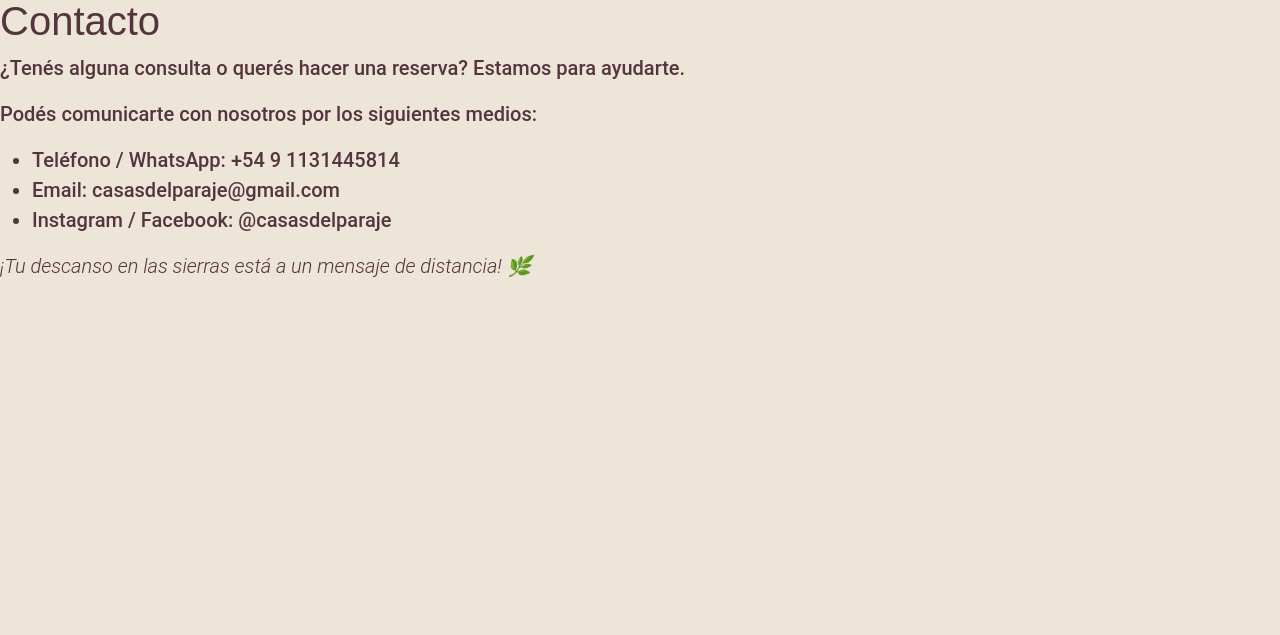
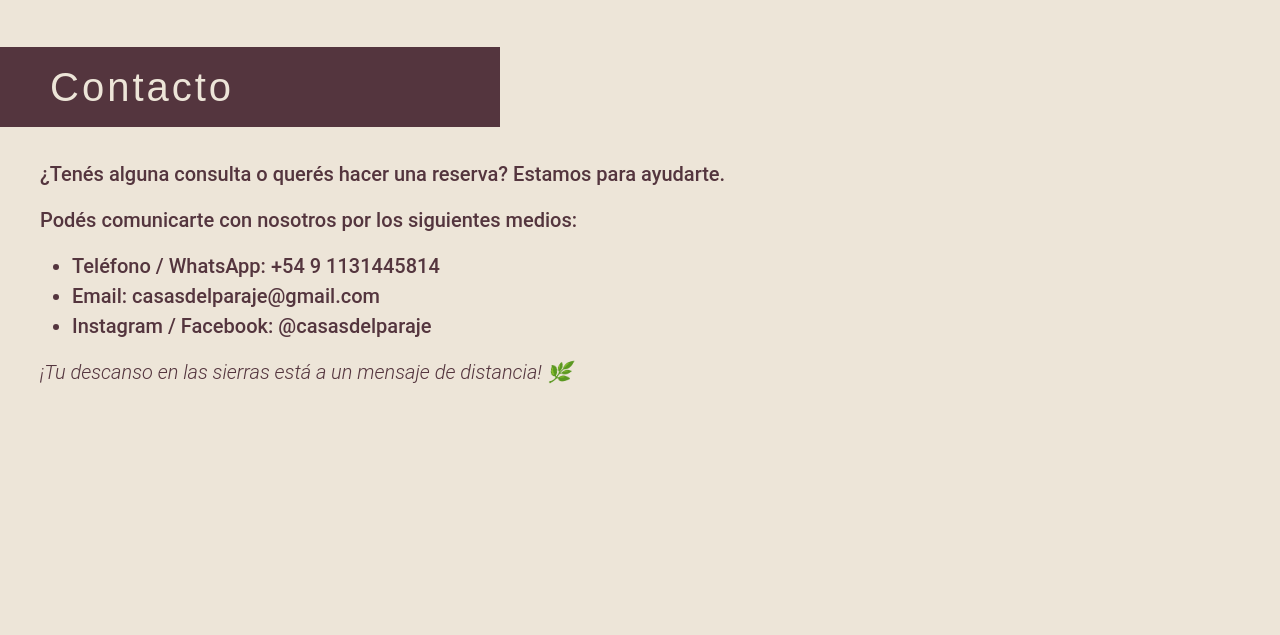
Before and after one commit to franbhaurigot/Entrega-Coderhouse, a plain HTML site: page pages/contacto.html in a window 1280 px wide. Shown: the part 93-728 px from the top of the page. Drawn offline with nearby package versions, Linux system fonts and the light colour scheme.

Commit message:
termine la solapa de contacto

```diff
--- a/pages/contacto.html
+++ b/pages/contacto.html
@@ -42,11 +42,12 @@
             </div>
         </nav>
     </header>
-    <main>
-        <h1>Contacto</h1>
+    <main class="main-pages">
+        <h1 class="h1-pages">Contacto</h1>
 
         <!-- separe los textos en varios <p></p> para que aparezcan separados y no sea un choclo todo junto -->
 
+        <div class="div-parrafos-pages">
             <p>
                 ¿Tenés alguna consulta o querés hacer una reserva? Estamos para ayudarte.
             </p>
@@ -64,8 +65,8 @@
                     Instagram / Facebook: @casasdelparaje
                 </li>
             </ul>
-
             <p class="p-lightitalic"> ¡Tu descanso en las sierras está a un mensaje de distancia! 🌿</p>
+        </div>
 
     </main>
 
```
Lines whose indentation alone changed are shown as unchanged.
